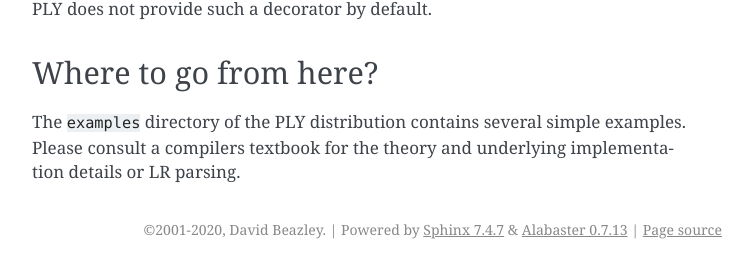
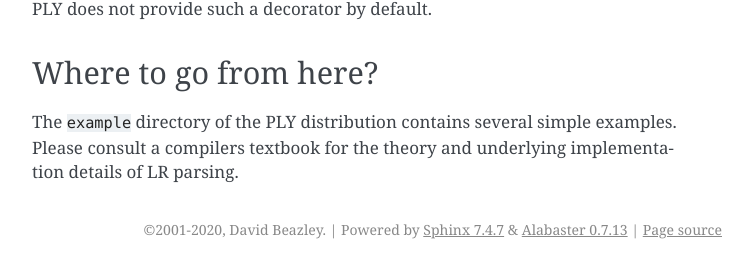
Before and after one commit to dabeaz/ply, a Sphinx documentation site: the page built from docs/ply.rst, in a window 1280 px wide and 900 px high, scrolled down 53757 px. Shown: the part 631-897 px from the top of the window, without its empty margins (388-1141 px from the left). Built offline with Sphinx 7.4.7, drawn with Linux system fonts in a browser that asks for light colours; some of the changed text lies outside the part shown.

Commit message:
Fix typos

```diff
--- a/docs/ply.rst
+++ b/docs/ply.rst
@@ -2662,6 +2662,6 @@ PLY does not provide such a decorator by default.
 Where to go from here?
 ----------------------
 
-The ``examples`` directory of the PLY distribution contains several
+The ``example`` directory of the PLY distribution contains several
 simple examples.  Please consult a compilers textbook for the theory
-and underlying implementation details or LR parsing.
+and underlying implementation details of LR parsing.
```
Also changed, not shown: other parts of docs/ply.rst (+2 -2 lines).
